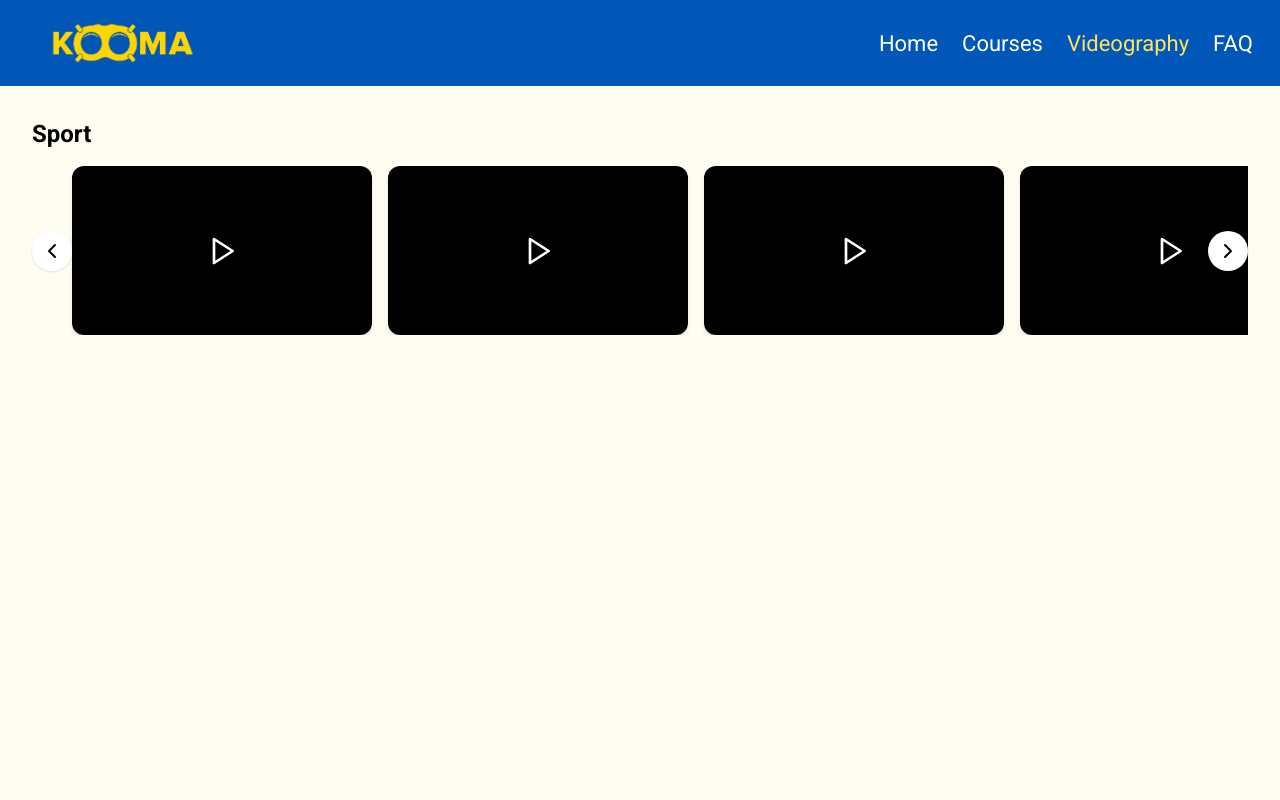
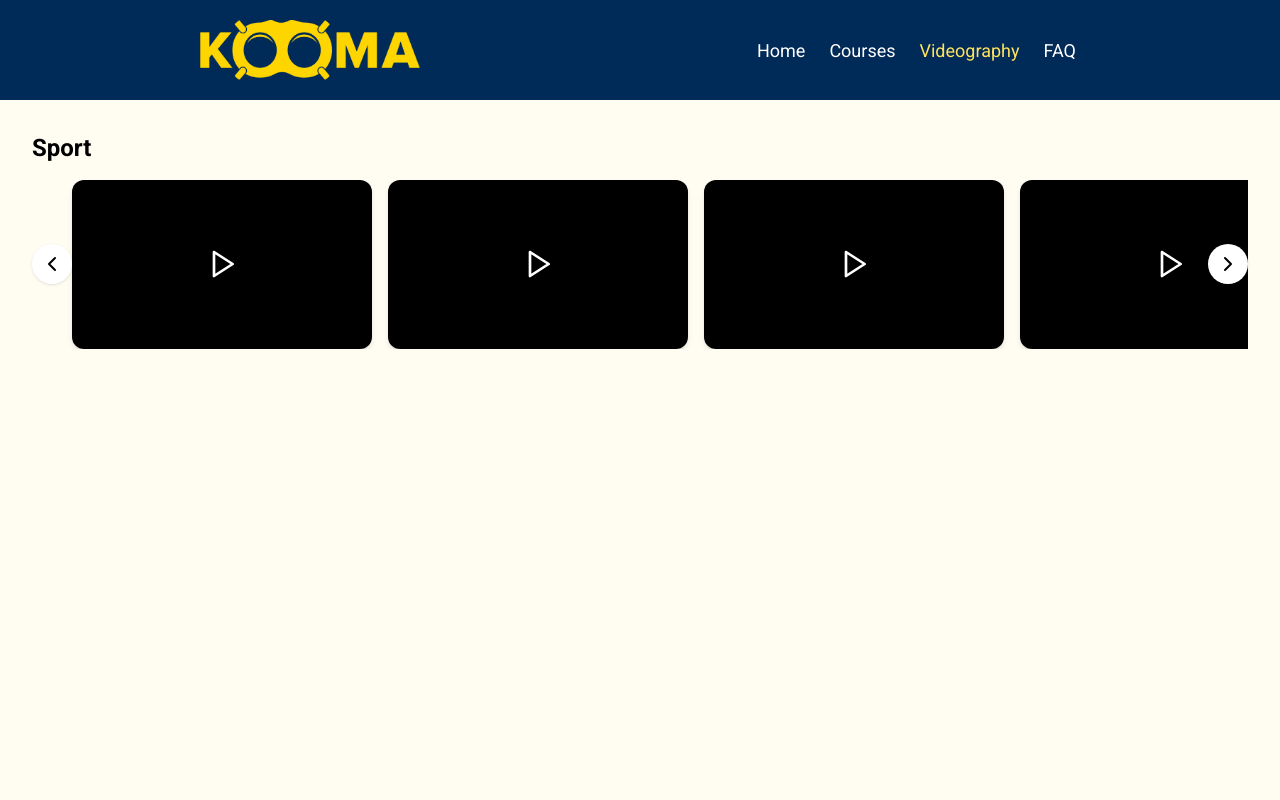
Before and after one commit to hannavas2022/drone-app, a React (Vite) app in the folder drone-app/: page /videography in a window 1280 px wide. Shown: the top 800 px of the page. Built offline with nearby package versions, Linux system fonts and the light colour scheme.

Commit message:
update navbar layout and styling to match new design

```diff
--- a/drone-app/src/components/navbar.jsx
+++ b/drone-app/src/components/navbar.jsx
@@ -1,5 +1,6 @@
 import { useState } from 'react';
 import { Link, useMatch, useResolvedPath } from 'react-router-dom';
+import PropTypes from 'prop-types';
 import logo from '../pages/logo/kooma.png';
 
 export default function Navbar() {
@@ -13,9 +14,15 @@ export default function Navbar() {
         setIsOpen(false);
     };
 
+    CustomLink.propTypes = {
+        to: PropTypes.string.isRequired,
+        children: PropTypes.node.isRequired,
+        onClick: PropTypes.func,
+    };
+
     return (
         <nav className="nav">
-            <img src={logo} alt="logo" />
+            <img src={logo} alt="KOOMA logo" />
             <ul className={`nav-links ${isOpen ? 'active' : ''}`}>
                 <CustomLink to="/home" onClick={closeMenu}>Home</CustomLink>
                 <CustomLink to="/courses" onClick={closeMenu}>Courses</CustomLink>
--- a/drone-app/src/index.css
+++ b/drone-app/src/index.css
@@ -13,29 +13,30 @@ body {
 
 }
 .nav {
-    background-color: #0057b7;
+    background-color: #002a57;
     color: white;
     display: flex;
     justify-content: space-between;
-    font-size: 22px;
+    font-size: 18px;
     align-items: stretch;
-    gap: 2rem;
-    padding: 0.2rem;
     position: sticky; /* Makes the navbar sticky */
     top: 0; /* Sticks the navbar to the top */
     z-index: 1000; /* Ensures the navbar stays on top of other content */
     width: 100%; /* Ensures the navbar takes up the full width */
+    height: 100px;
 }
-.nav img {
-    height: 80px;
-    display: block;
-    margin-left: 20px;
-    margin-right: 10px;
-}
+    .nav img {
+        height: 60px;
+        display: block;
+        margin-left: 200px;
+        margin-top: 20px;
+        margin-right: 10px;
+    }
 .nav ul{
     padding:0;
     margin:0;
-    margin-right: 20px;
+    margin-right: 200px;
+
     list-style: none;
     display: flex;
     gap: 1rem;
@@ -258,7 +259,7 @@ body {
 
 .footer {
     position: relative;
-    background-color: #0057b7;
+    background-color: #002a57;
     height: 150px;
     width: 100%;
     color: white;
```
Also changed, not shown: drone-app/src/pages/logo/kooma.png.
